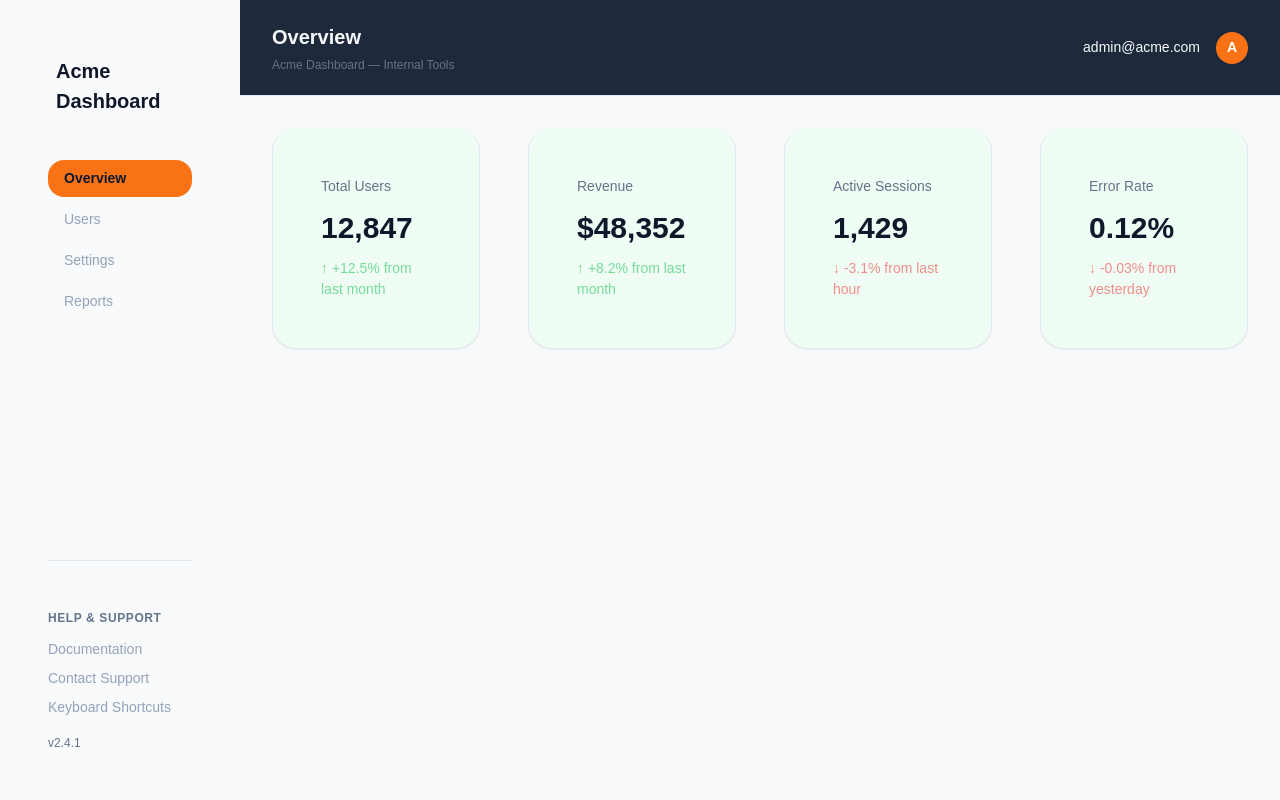
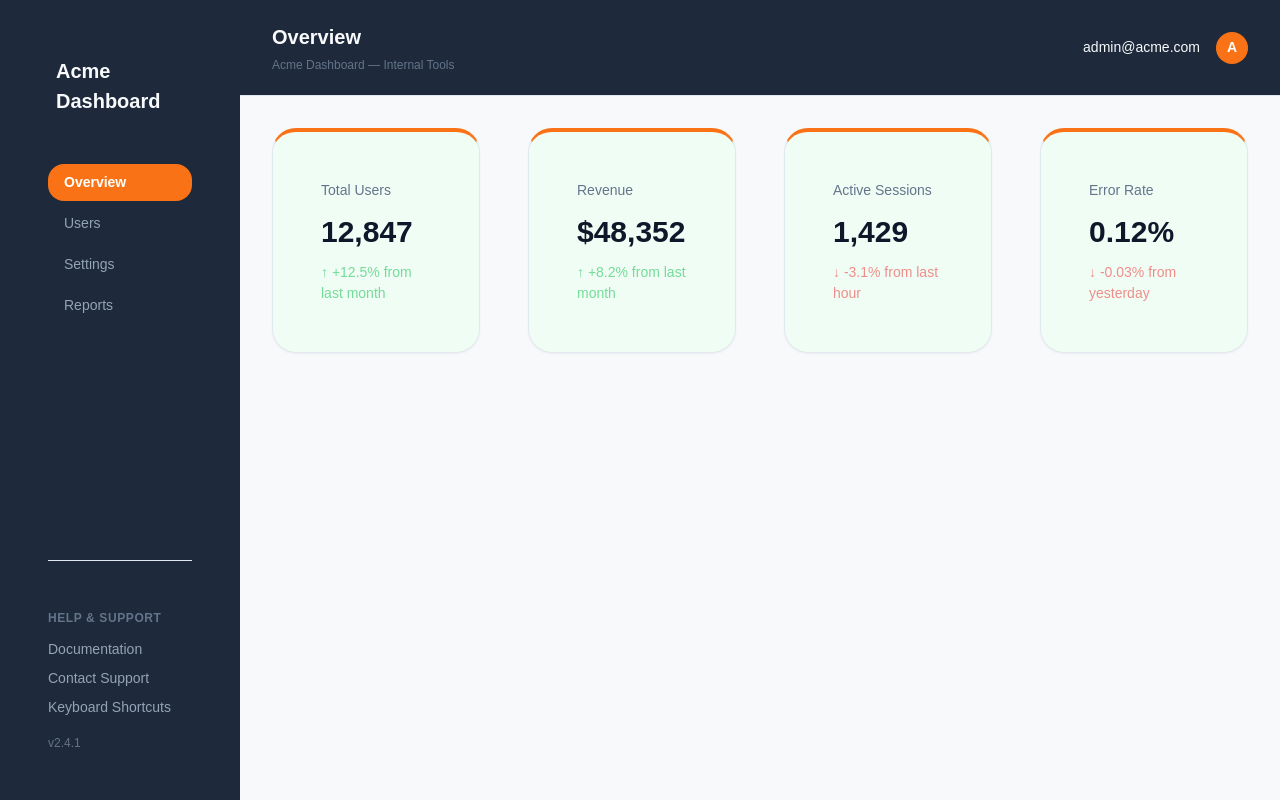
Before and after one commit to dmcphillips13/triaige-sample-app, a Next.js app: page /overview in a window 1280 px wide. Built offline with nearby package versions, Linux system fonts and the light colour scheme.

Commit message:
Dark sidebar theme and fix KPI card border color

```diff
--- a/src/components/kpi-card.tsx
+++ b/src/components/kpi-card.tsx
@@ -14,7 +14,7 @@ export default function KpiCard({
       style={{
         backgroundColor: "var(--color-bg-card)",
         border: "1px solid var(--color-border)",
-        borderTop: "4px solid var(--color-primary)",
+        borderTop: "4px solid var(--color-accent)",
         borderRadius: "var(--radius-lg)",
         padding: "var(--spacing-lg)",
         boxShadow: "var(--shadow-sm)",
--- a/src/components/sidebar.tsx
+++ b/src/components/sidebar.tsx
@@ -19,11 +19,11 @@ export default function Sidebar() {
       style={{
         width: "var(--sidebar-width)",
         height: "100vh",
-        backgroundColor: "var(--color-bg-sidebar)",
+        backgroundColor: "#1e293b",
         padding: "var(--spacing-lg)",
         display: "flex",
         flexDirection: "column",
-        gap: "var(--spacing-xs)",
+        gap: "var(--spacing-sm)",
         position: "fixed",
         top: 0,
         left: 0,
@@ -34,7 +34,7 @@ export default function Sidebar() {
         style={{
           fontSize: "var(--font-size-xl)",
           fontWeight: 700,
-          color: "var(--color-text-sidebar-active)",
+          color: "#f8fafc",
           marginBottom: "var(--spacing-xl)",
           padding: "var(--spacing-sm)",
         }}
@@ -52,7 +52,7 @@ export default function Sidebar() {
                 display: "block",
                 padding: "var(--spacing-sm) var(--spacing-md)",
                 borderRadius: "var(--radius-md)",
-                color: isActive ? "var(--color-text-sidebar-active)" : "var(--color-text-sidebar)",
+                color: isActive ? "#ffffff" : "#94a3b8",
                 backgroundColor: isActive ? "var(--color-accent)" : "transparent",
                 textDecoration: "none",
                 fontSize: "var(--font-size-sm)",
```
